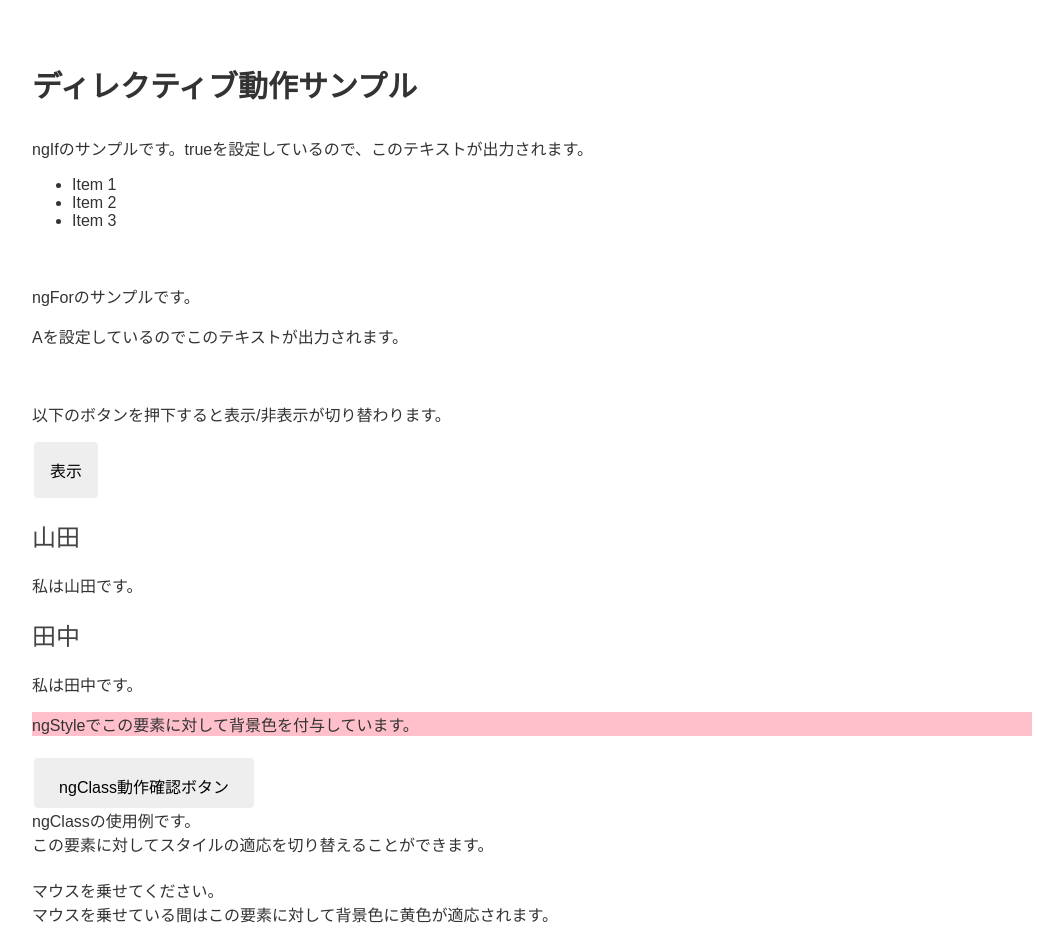
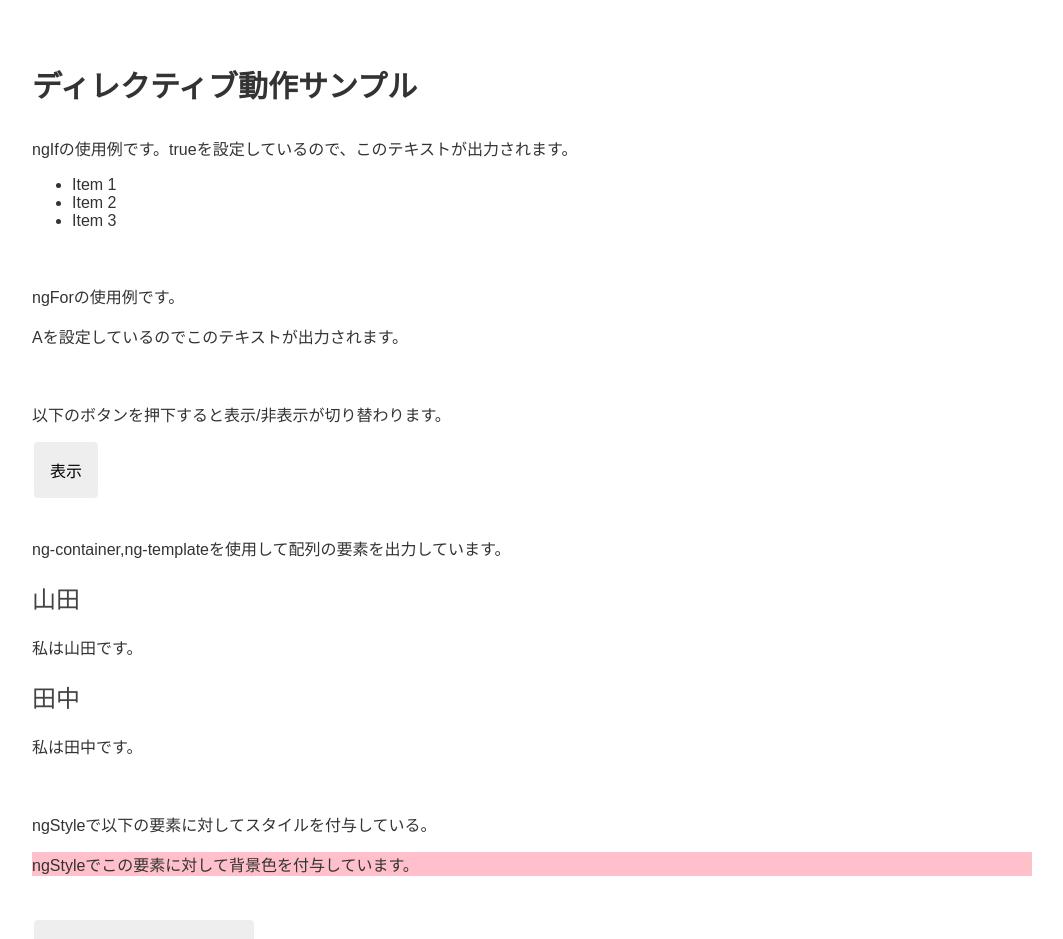
Before and after one commit to yupipi1110/Directive, an Angular app: page / in a window 1280 px wide. Shown: the top 939 px of the page, without its empty margins (108-1171 px from the left). Built offline with nearby package versions, Linux system fonts and the light colour scheme.

Commit message:
1 file modified

```diff
--- a/src/app/app.component.html
+++ b/src/app/app.component.html
@@ -1,7 +1,7 @@
 <p class="title">ディレクティブ動作サンプル</p>
 
 <div *ngIf="watchNgIf">
-  ngIfのサンプルです。trueを設定しているので、このテキストが出力されます。
+  ngIfの使用例です。trueを設定しているので、このテキストが出力されます。
 </div>
 
 <ul>
@@ -10,7 +10,7 @@
 
 <br />
 
-<p>ngForのサンプルです。</p>
+<p>ngForの使用例です。</p>
 <div [ngSwitch]="value">
   <p *ngSwitchCase="'A'">Aを設定しているのでこのテキストが出力されます。</p>
   <p *ngSwitchCase="'B'">Bを設定しているのでこのテキストが出力されます。</p>
@@ -25,6 +25,9 @@
   非表示
 </button>
 
+<br />
+<br />
+<p>ng-container,ng-templateを使用して配列の要素を出力しています。</p>
 <!-- ng-container,ng-templateの仕様例 -->
 <div class="name-list">
   <!-- 配列namesの存在チェックと要素数チェック、falseの場合ng-templateの#nameが実行される。 -->
@@ -43,12 +46,14 @@
 
 <!-- ここまで構造ディレクティブ、以降は属性ディレクティブ -->
 
+<br />
+<p>ngStyleで以下の要素に対してスタイルを付与している。</p>
 <!-- ngStyleで以下の要素に対してスタイルを付与している。 -->
 <div [ngStyle]="{ 'background-color': color }">
   ngStyleでこの要素に対して背景色を付与しています。
 </div>
 <br />
-
+<br />
 <!-- ngClassでテキストに対してスタイルの適応を切り替えることができます。 -->
 <button class="ngClass-button" (click)="toggleClass()">
   ngClass動作確認ボタン
@@ -61,6 +66,7 @@
 
 <br />
 
+<p>以下の機能はカスタムディレクティブで実装しています。</p>
 <!-- この機能はカスタムディレクティブで実装している。 -->
 <div myDirective>
   マウスを乗せてください。<br />
```
